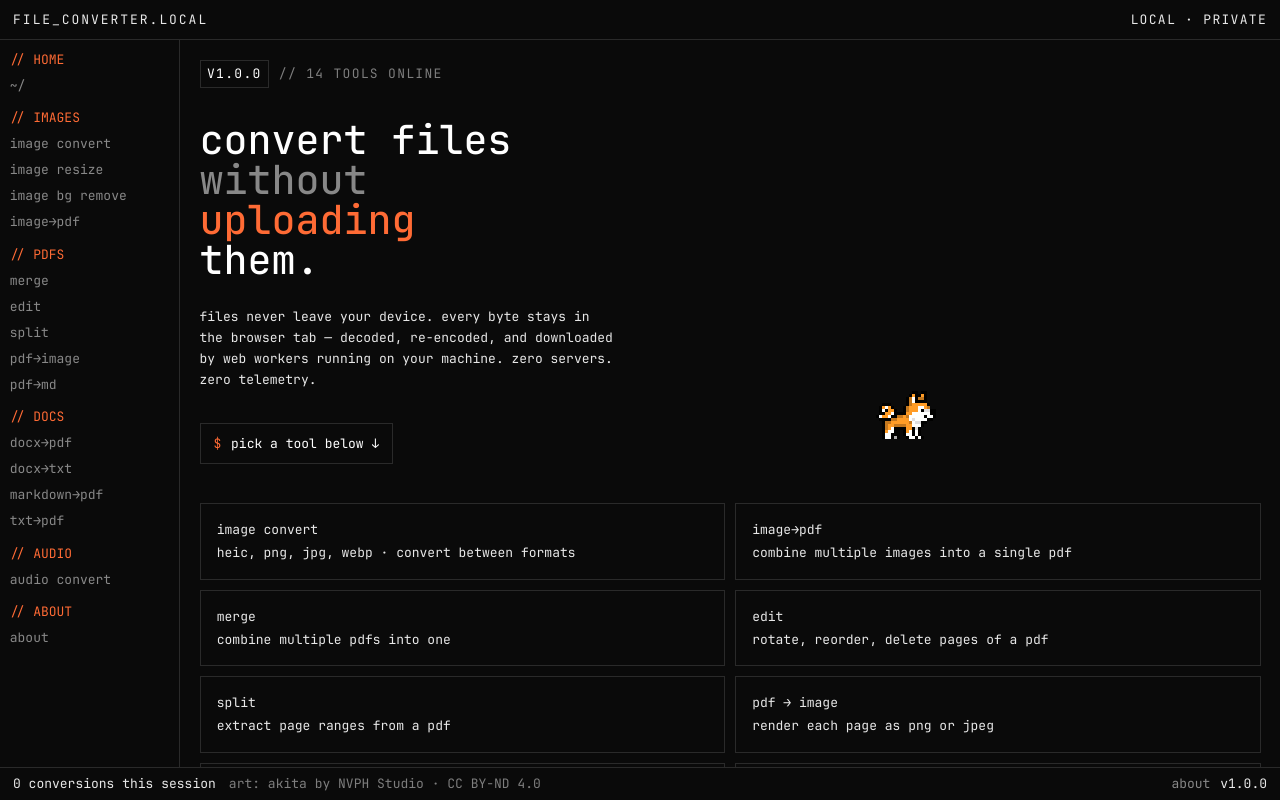
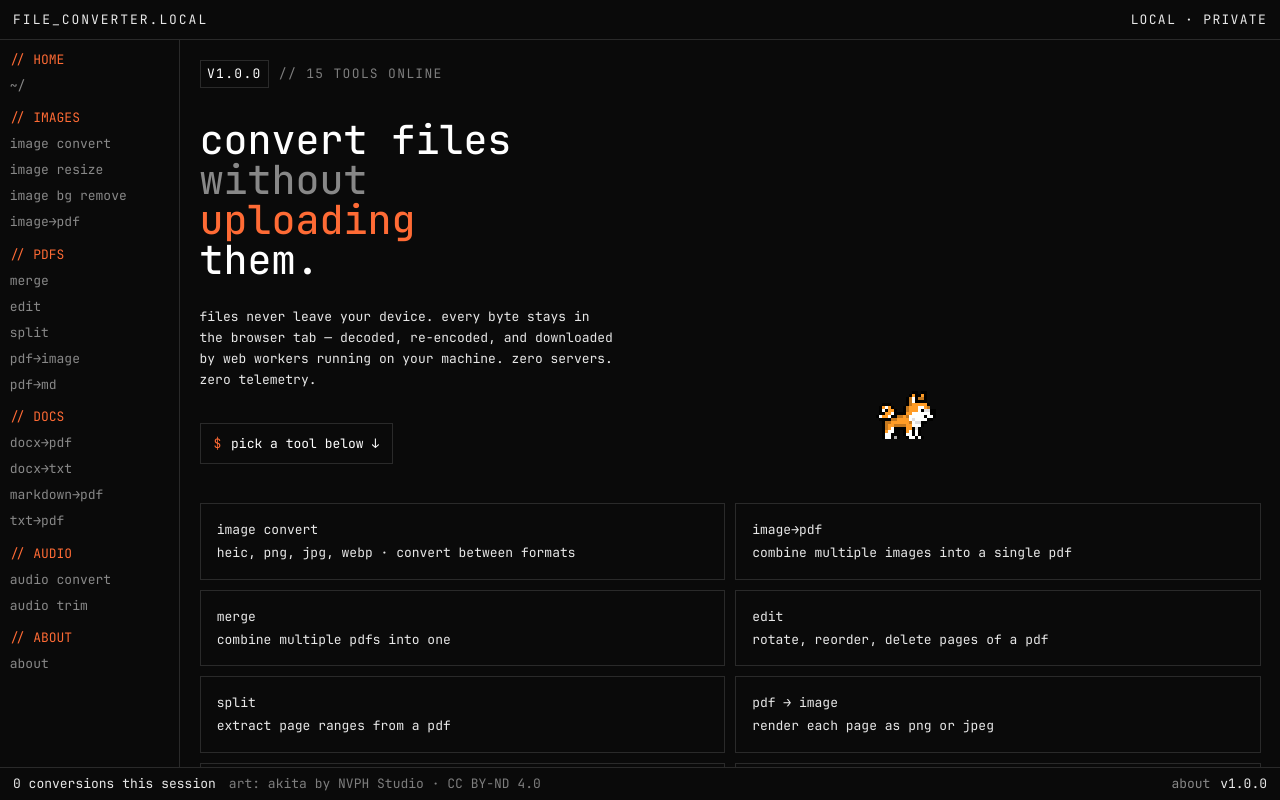
Before and after one commit to tonyyu2170/file-converter, a Next.js app: page / in a window 1280 px wide. Built offline with nearby package versions, Linux system fonts and the light colour scheme.

Commit message:
Phase 20: wire audio-trim into registry, sidebar, and home grid

```diff
--- a/src/app/page.tsx
+++ b/src/app/page.tsx
@@ -86,6 +86,13 @@ const TOOLS = [
     description: "mp3, wav, m4a, flac · convert between formats",
     href: "/tools/audio-convert",
   },
+  {
+    id: "audio-trim",
+    title: "audio trim",
+    description:
+      "trim mp3 / wav / m4a / flac to a sub-range; lossless when the format is unchanged.",
+    href: "/tools/audio-trim",
+  },
 ] as const;
 
 const VERSION = "v1.0.0";
--- a/src/components/layout/sidebar.tsx
+++ b/src/components/layout/sidebar.tsx
@@ -23,6 +23,7 @@ const TOOLS: ToolEntry[] = [
   { id: "markdown-to-pdf", href: "/tools/markdown-to-pdf", label: "markdown→pdf", group: "DOCS" },
   { id: "txt-to-pdf", href: "/tools/txt-to-pdf", label: "txt→pdf", group: "DOCS" },
   { id: "audio-convert", href: "/tools/audio-convert", label: "audio convert", group: "AUDIO" },
+  { id: "audio-trim", href: "/tools/audio-trim", label: "audio trim", group: "AUDIO" },
   { id: "about", href: "/about", label: "about", group: "ABOUT" },
 ];
 
--- a/src/engines/_shared/registry.ts
+++ b/src/engines/_shared/registry.ts
@@ -2,6 +2,7 @@ import type { ConversionEngine, OutputItem } from "./types";
 
 export type EngineId =
   | "audio-convert"
+  | "audio-trim"
   | "docx-to-txt"
   | "image-bg-remove"
   | "image-convert"
@@ -23,6 +24,7 @@ type Loader = () => Promise<{ default: AnyEngine }>;
 
 const REGISTRY: Record<EngineId, Loader> = {
   "audio-convert": () => import("@/engines/audio-convert"),
+  "audio-trim": () => import("@/engines/audio-trim"),
   "docx-to-txt": () => import("@/engines/docx-to-txt"),
   "image-bg-remove": () => import("@/engines/image-bg-remove"),
   "image-convert": () => import("@/engines/image-convert"),
```
Also changed, not shown: 1 other file (tests, documents, lock files or other folders).
